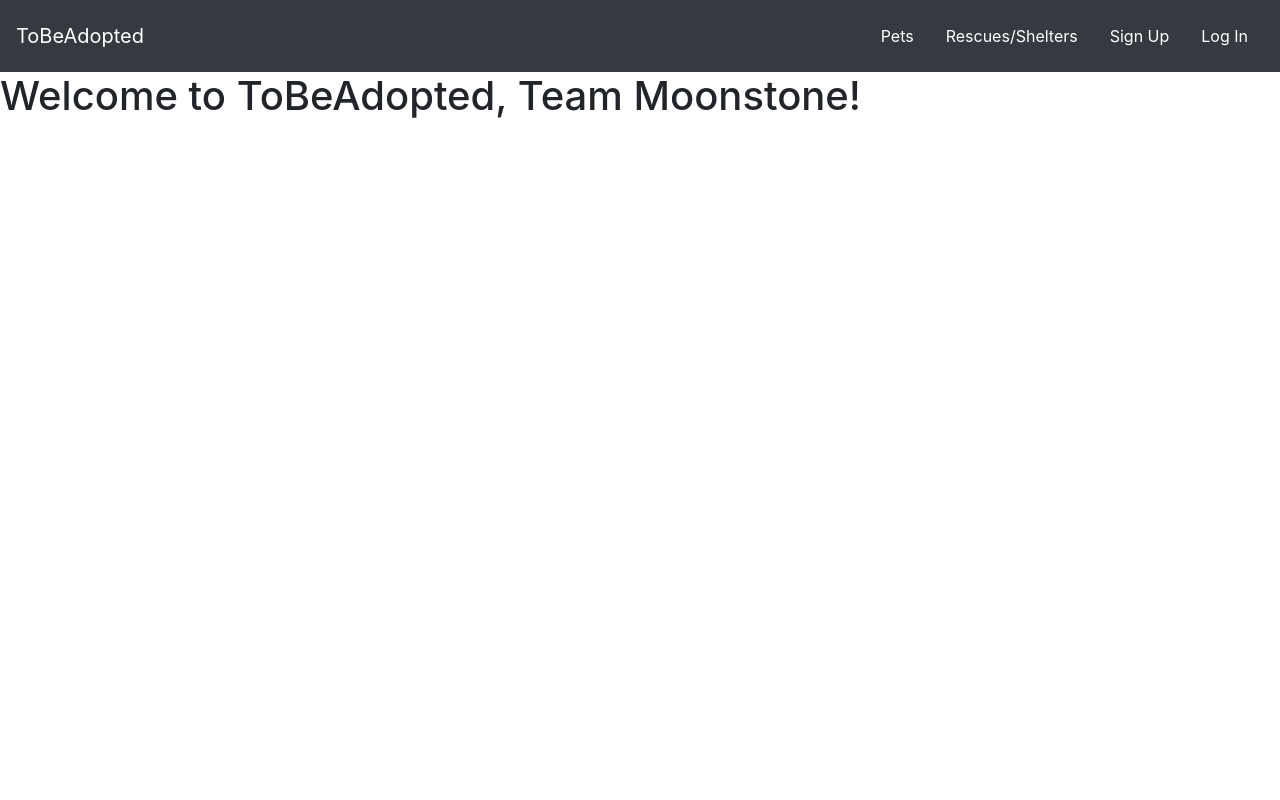
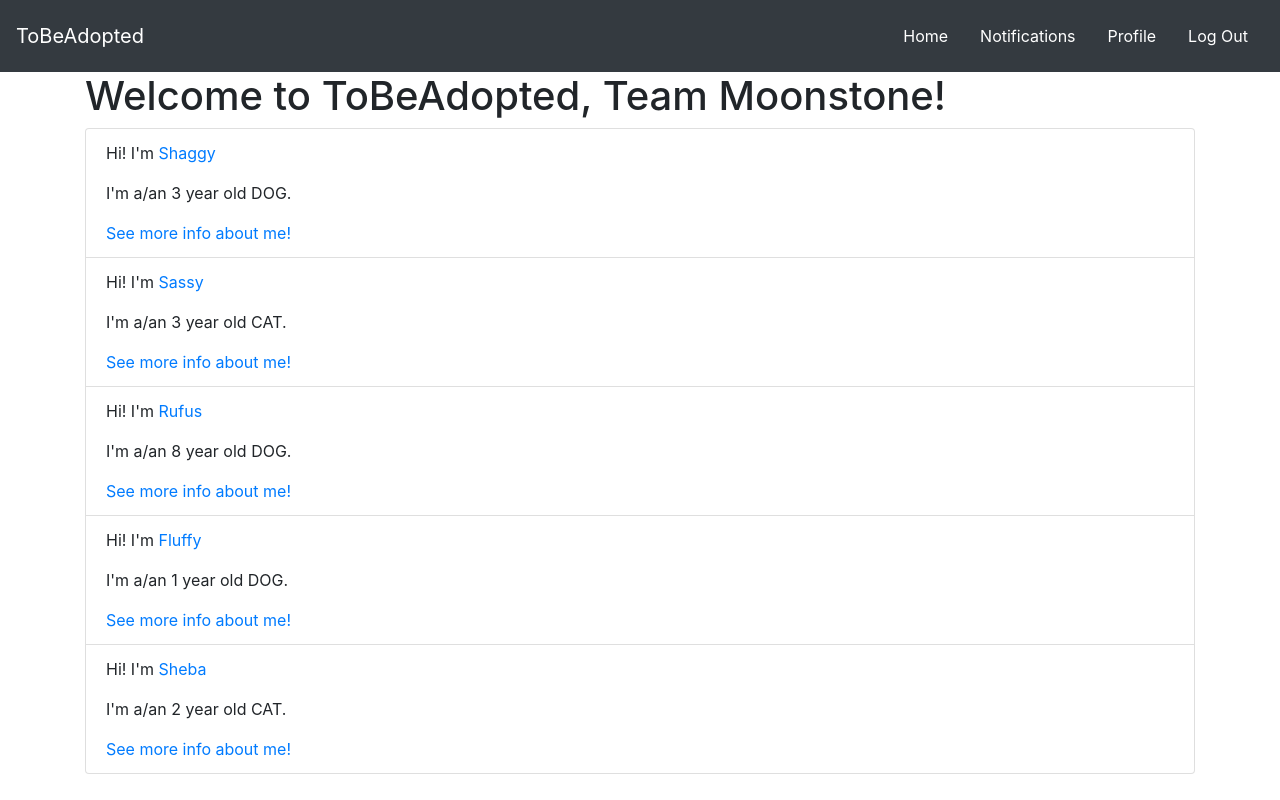
Before and after one commit to creechcorbin/to_be_adopted, a Django app: page / in a window 1280 px wide. Run offline with Django 3.2, Linux system fonts and the light colour scheme; a user stored in the database is signed in; data comes from the database, SQL or seed files in the repository; both versions use the stored data as it was after the commit; some libraries are stand-ins or nearby versions.

Commit message:
Updated some of the templates from the presentation.

```diff
--- a/templates/base.html
+++ b/templates/base.html
@@ -19,23 +19,44 @@
   <body>
     <!-- Navigation -->
     <nav class="navbar navbar-dark bg-dark">
-      <a class="navbar-brand" href="#">ToBeAdopted</a>
+      <a class="navbar-brand" href="/">ToBeAdopted</a>
+      {% if request.user.is_authenticated %}
+
       <div class="navbar-text">
         <ul class="nav justify-content-end">
           <li class="nav-item">
-            <a class="nav-link" href="#">Pets</a>
+            <a class="nav-link" href="/">Home</a>
           </li>
           <li class="nav-item">
-            <a class="nav-link" href="#">Rescues/Shelters</a>
+            <a class="nav-link" href="#">Notifications</a>
           </li>
           <li class="nav-item">
-            <a class="nav-link" href="#">Sign Up</a>
+            <a class="nav-link" href="/user/{{request.user.id}}/">Profile</a>
           </li>
           <li class="nav-item">
-            <a class="nav-link" href="#">Log In</a>
+            <a class="nav-link" href="/logout/">Log Out</a>
           </li>
         </ul>
       </div>
+      {% else %}
+      <div class="navbar-text">
+        <ul class="nav justify-content-end">
+          <li class="nav-item">
+            <a class="nav-link" href="/">Home</a>
+          </li>
+          {% comment %} <li class="nav-item">
+            <a class="nav-link" href="#">Rescues/Shelters</a>
+          </li> {% endcomment %}
+          <li class="nav-item">
+            <a class="nav-link" href="/signup/">Sign Up</a>
+          </li>
+          <li class="nav-item">
+            <a class="nav-link" href="/login/">Log In</a>
+          </li>
+        </ul>
+      </div>
+      {% endif %}
+
     </nav>
 
     <!-- Container for Content and Pages -->
--- a/templates/homepage.html
+++ b/templates/homepage.html
@@ -1,6 +1,18 @@
 {% include 'base.html' %} {% block content %}
+<div class="container">
 {% if request.user.is_authenticated %}
 <h1>Welcome to ToBeAdopted, {{ request.user.display_name}}!</h1>
 {% else %}
 <h1>Welcome to ToBeAdopted, Guest!</h1>
-{% endif %} {% endblock %}
+{% endif %}
+<ul class="list-group">
+{% for pet in pets %}
+    <li class="list-group-item">
+        <p>Hi! I'm <a href="/pet/{{pet.id}}/">{{pet.name}}</a></p>
+        <p>I'm a/an {{ pet.age }} year old {{pet.pet_type}}.</p>
+        <a href="/pet/{{pet.id}}/">See more info about me!</a>
+    </li>
+{% endfor %}
+</ul>
+</div>
+{% endblock %}
--- a/templates/pet_detail.html
+++ b/templates/pet_detail.html
@@ -1,7 +1,7 @@
 {% include 'base.html' %}
 
 {% block content %}
-    <div>
+    <div class="container">
         <h2>Name: {{ selected_pet.name }}</h2>
         <img src='{{ selected_pet.pet_image.url }}' height=300px width=300px >
         <h2>Age: {{ selected_pet.age }}</h2>
--- a/templates/user_detail.html
+++ b/templates/user_detail.html
@@ -2,7 +2,7 @@
 
 
 {% block content %}
-    <div>
+    <div class="container">
         <h1>{{ selected_user.display_name }}'s Profile</h1>
         {% if selected_user.account_type == "AD" %}
             <h2>Adopter</h2>
```
Also changed, not shown: db.sqlite3, pets/migrations/0007_auto_20201015_1309.py (added), pets/migrations/0008_auto_20201015_2038.py (added), static/images/animal-2178696_1920.jpg (added), static/images/cat-4446094_1920.jpg (added), static/images/cat-468232_1920.jpg (added), static/images/dog-1123016_1920_DgQRQzo.jpg (added), static/images/dog-4977599_1920.jpg (added).
